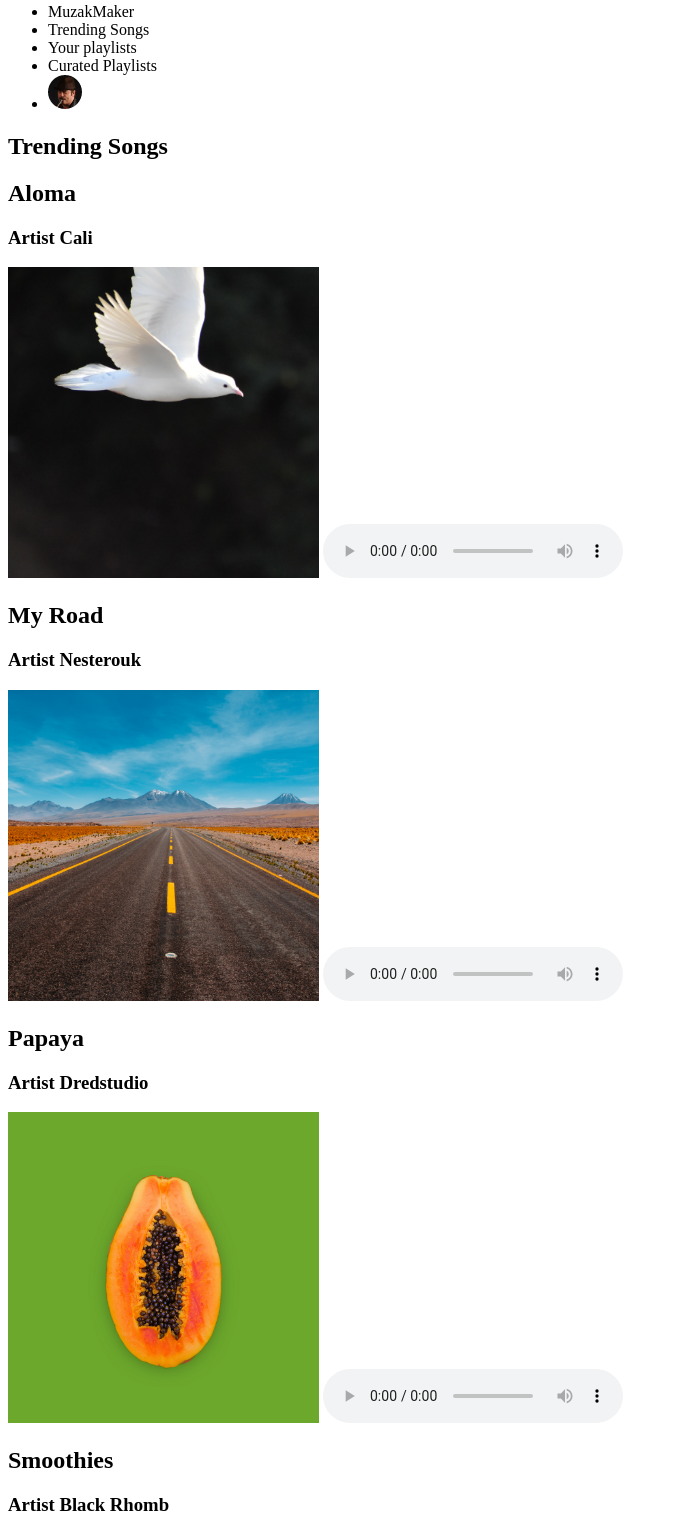
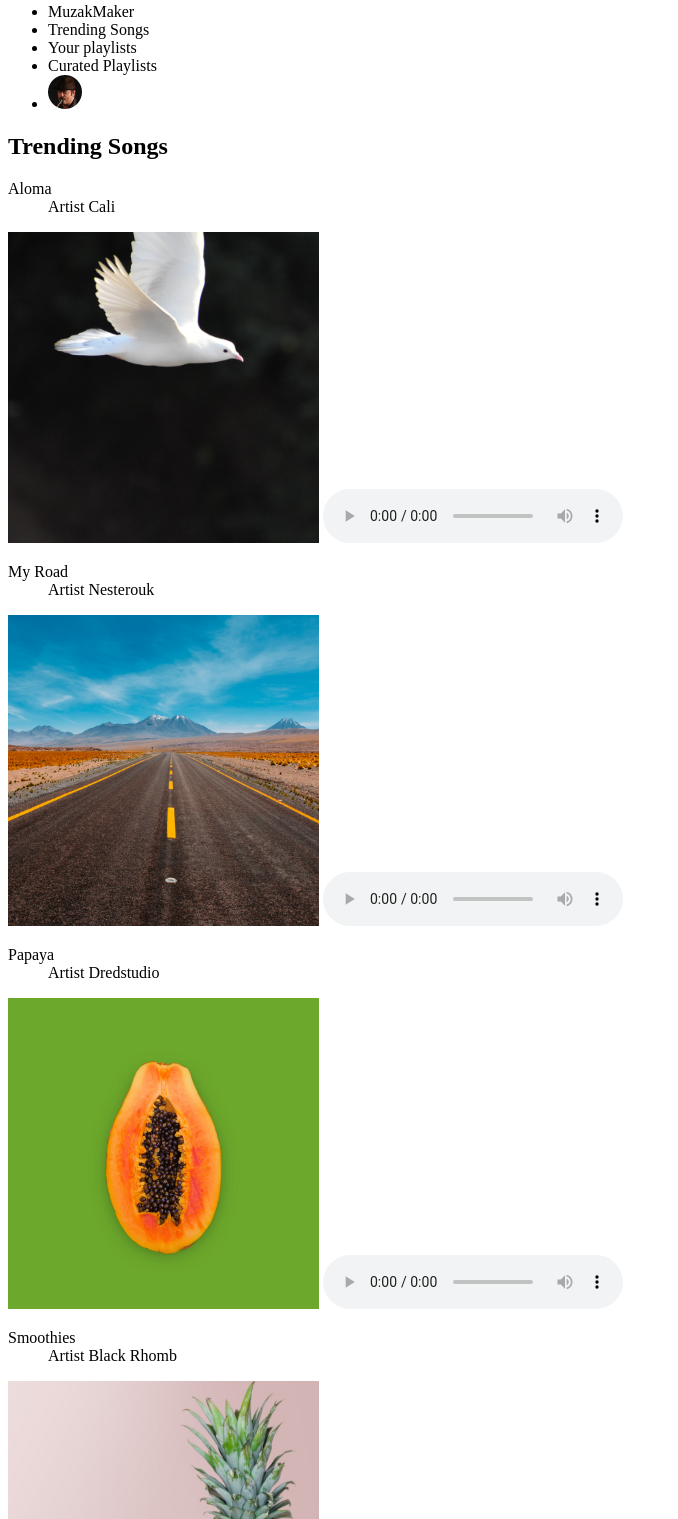
Before and after one commit to Yazzie01/streamingmedia, a plain HTML site: page index.html in a window 1280 px wide. Shown: the part 111-1630 px from the top of the page, without its empty margins (0-678 px from the left). Drawn offline with Linux system fonts and the light colour scheme; files whose address does not match are found by name.

Commit message:
Changed to dl,dt, & dd tags
Changed the tags from h2 and h3 to dl,dt, & dd tags

```diff
--- a/index.html
+++ b/index.html
@@ -4,6 +4,7 @@
     <meta charset="UTF-8">
     <meta http-equiv="X-UA-Compatible" content="IE=edge">
     <meta name="viewport" content="width=device-width, initial-scale=1.0">
+    <link rel="stylesheet" href="styles.css">
     <title>MuzakMaker Smooth Jazz</title>
 </head>
 <body>
@@ -28,32 +29,42 @@ Use CSS to visually order it for viewing. Also, note the title and heading that
     <section>
         <h2>Trending Songs</h2>
             <section>
-                <h2>Aloma</h2>
-                <h3>Artist Cali</h3>
+                <dl>
+                <dt>Aloma</dt>
+                <dd>Artist Cali</dd>
+                </dl>
                 <img src="images/aloma-cover.png" alt="Dove in flight">
                 <audio controls src="aloma.mp3"></audio>
             </section>
             <section>
-                <h2>My Road</h2>
-                <h3>Artist Nesterouk</h3>
+                <dl>
+                <dt>My Road</dt>
+                <dd>Artist Nesterouk</dd>
+                </dl>
                 <img src="my-road-cover.png" alt="Highway aligned to horizon">
                 <audio controls src="my-road.mp3"></audio>
             </section>
             <section>
-                <h2>Papaya</h2>
-                <h3>Artist Dredstudio</h3>
+                <dl>
+                <dt>Papaya</dt>
+                <dd>Artist Dredstudio</dd>
+                </dl>
                 <img src="papaya-cover.png" alt="A Papaya fruit">
                 <audio controls src="papaya.mp3"></audio>
             </section>
             <section>
-                <h2>Smoothies</h2>
-                <h3>Artist Black Rhomb</h3>
+                <dl>
+                <dt>Smoothies</dt>
+                <dd>Artist Black Rhomb</dd>
+                </dl>
                 <img src="smoothies-cover.png" alt="A smoothie with fruits next to it">
                 <audio controls src="smoothies.mp3"></audio>
             </section>
             <section>
-                <h2>Successful Performance</h2>
-                <h3>Artist Ricky Bombino</h3>
+                <dl>
+                <dt>Successful Performance</dt>
+                <dd>Artist Ricky Bombino</dd>
+                </dl>
                 <img src="successful-performance-cover.png" alt="A man in a red sweater celebrating">
                 <audio controls src="successful-performance.mp3"></audio>
             </section>
```
Also changed, not shown: styles.css (added), 1 other file.
